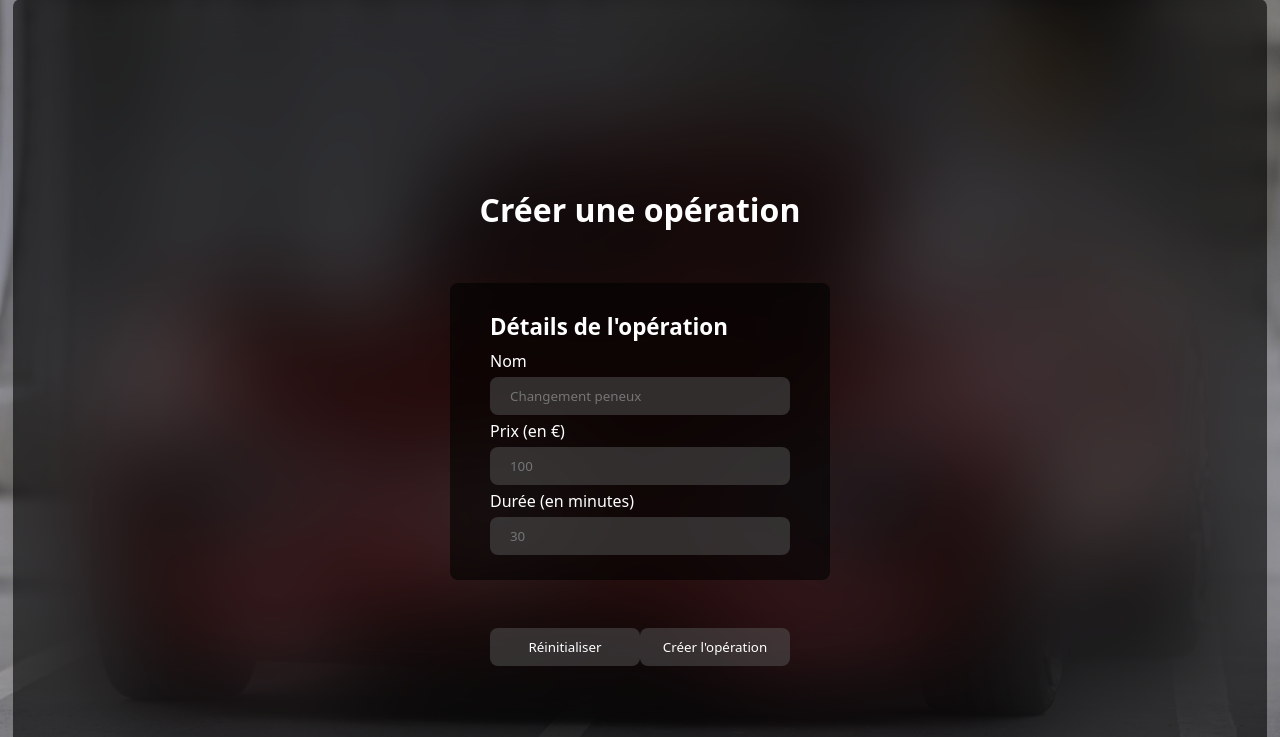
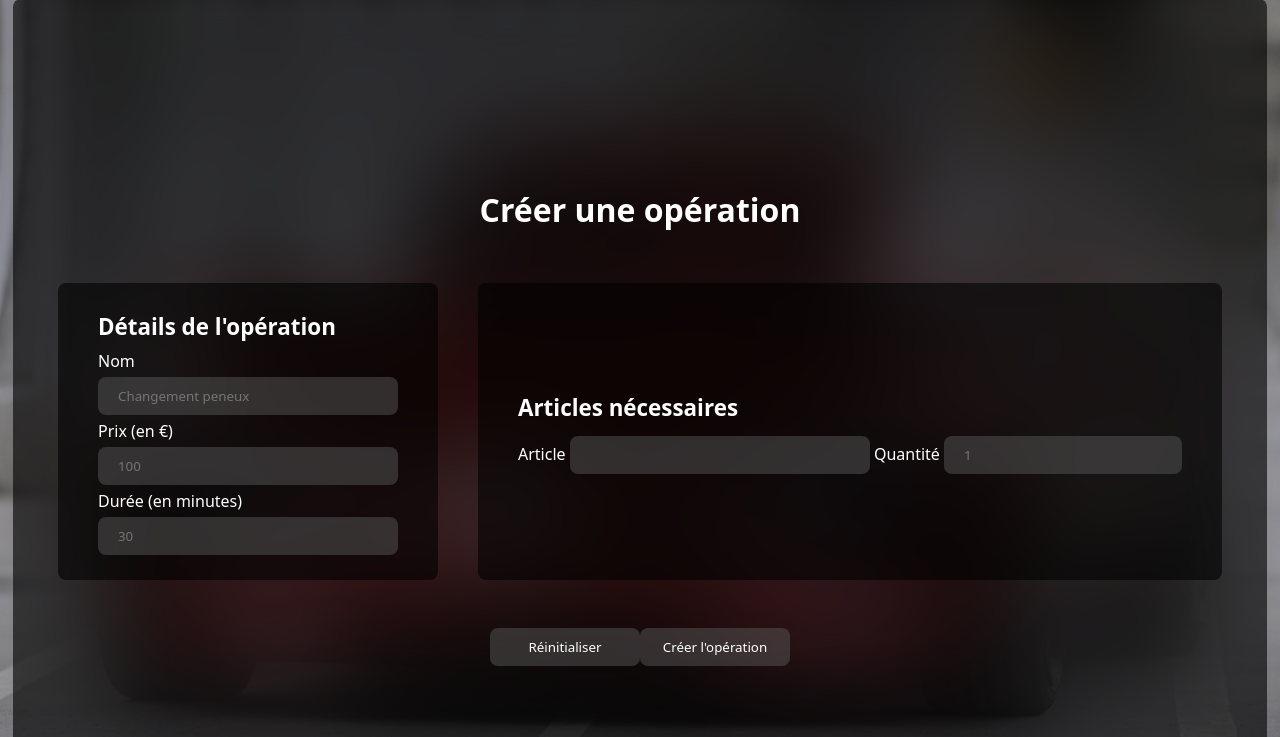
Before and after one commit to A5hura666/AutoCars, a PHP site: page /creer-operation.php in a window 1280 px wide. Shown: the part 63-800 px from the top of the page. Run offline with PHP 8.4, Linux system fonts and the light colour scheme; the visitor is signed in with stand-in values (Sample User, id 1).

Commit message:
Improvments

```diff
--- a/public/creer-operation.php
+++ b/public/creer-operation.php
@@ -67,6 +67,20 @@ if (isset($_POST['createOperation'])) {
                         <label for="DureeOp">Durée (en minutes)</label>
                         <input class="DureeOp" id="DureeOp" name="DureeOp" type="number" placeholder="30" required="required" />
                     </div>
+                    <div class="necessaryarticles">
+                        <h3>Articles nécessaires</h3>
+                        <div class="article">
+                            <label for="CodeArt">Article</label>
+                            <input type="text" list="listeArticles">
+                            <datalist name="listeArticles">
+
+                            </datalist>
+                            </select>
+
+                            <label for="QuantiteArt">Quantité</label>
+                            <input class="QuantiteArt" id="QuantiteArt" name="QuantiteArt" type="number" placeholder="1" required="required" />
+
+                    </div>
                 </section>
                 <div class="btn"><input type="reset" value="Réinitialiser" />
                     <input type="submit" name="createOperation" value="Créer l'opération" />
```
